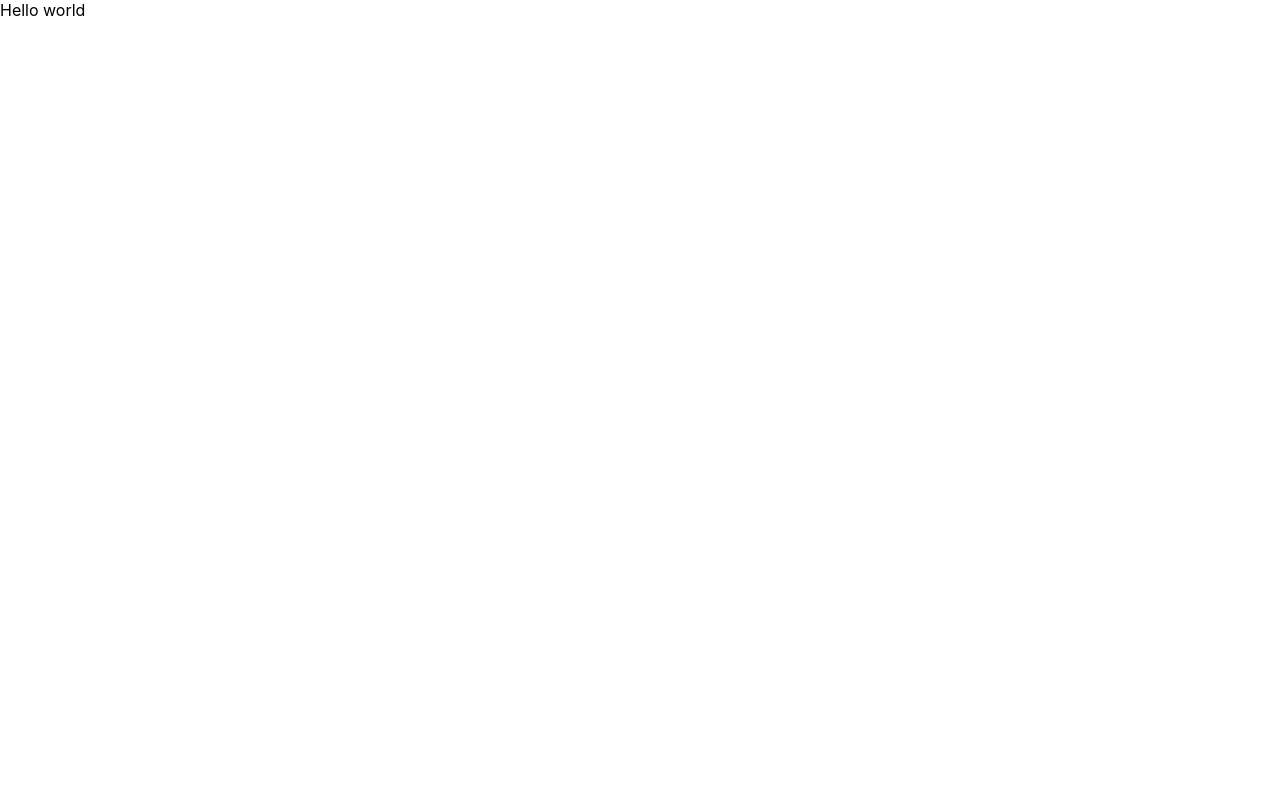
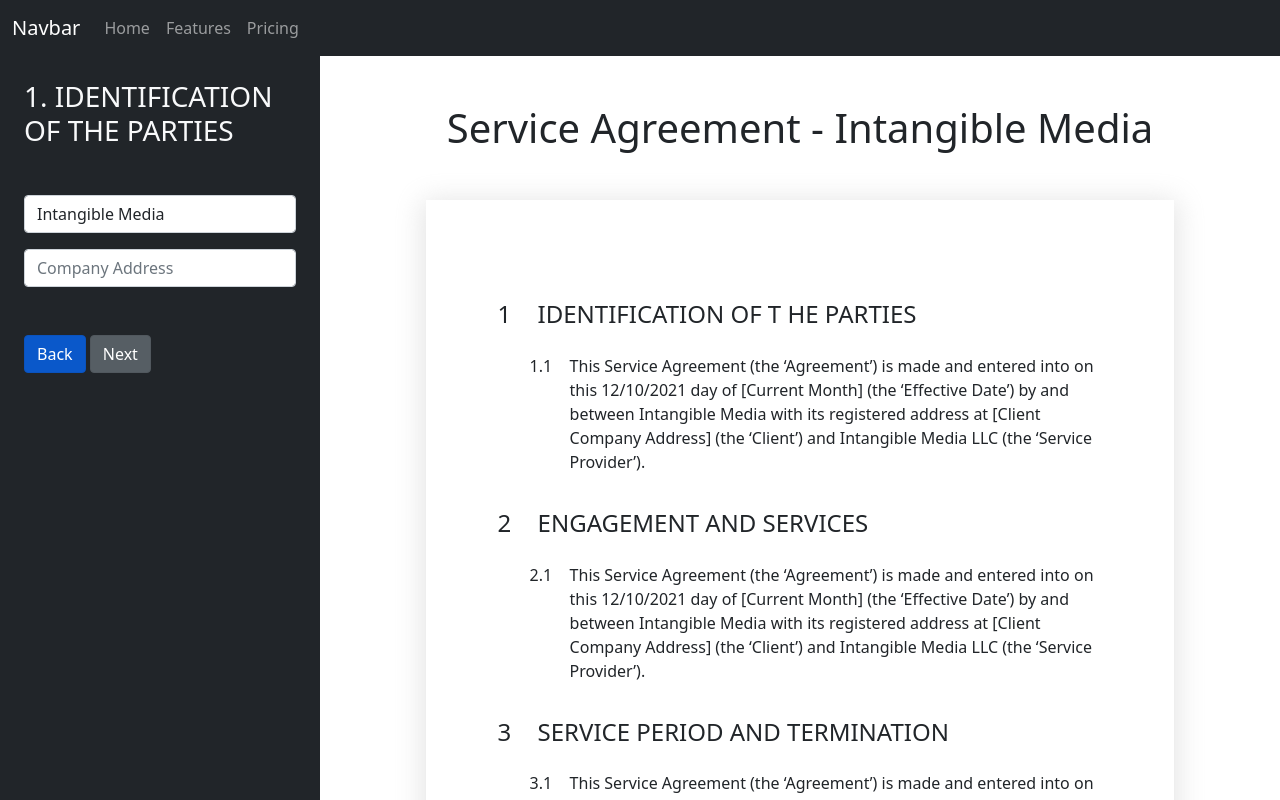
Before and after one commit to Bowtieman143/simplyfill, a Next.js app in the folder frontend/: page / in a window 1280 px wide. Built offline with nearby package versions, Linux system fonts and the light colour scheme.

Commit message:
Added react-bootstrap and started making the layout

```diff
--- /dev/null
+++ b/frontend/components/navbar.js
@@ -0,0 +1,16 @@
+import { Container, Navbar, Nav } from 'react-bootstrap'
+
+export default function MainNavbar(props) {
+    return (
+        <Navbar bg="dark" variant="dark">
+            <Container fluid className="px-0">
+                <Navbar.Brand href="#home">Navbar</Navbar.Brand>
+                <Nav className="me-auto">
+                    <Nav.Link href="#home">Home</Nav.Link>
+                    <Nav.Link href="#features">Features</Nav.Link>
+                    <Nav.Link href="#pricing">Pricing</Nav.Link>
+                </Nav>
+            </Container>
+      </Navbar>
+    )
+}
--- /dev/null
+++ b/frontend/components/primary.js
@@ -0,0 +1,115 @@
+import { Col, Form, Row } from "react-bootstrap";
+
+export default function Sidebar(props) {
+  let currentDate = new Date();
+  const dd = String(currentDate.getDate()).padStart(2, "0");
+  const mm = String(currentDate.getMonth() + 1).padStart(2, "0"); //January is 0!
+  const yyyy = currentDate.getFullYear();
+
+  currentDate = mm + "/" + dd + "/" + yyyy;
+  const { businessName } = props;
+
+  return (
+    <Col md={9} id="primary" className="pt-5">
+      <h1 className="text-center mb-5">Service Agreement - {businessName}</h1>
+      <div id="contract">
+        <ol className="">
+          <li>
+            <h4>IDENTIFICATION OF T HE PARTIES</h4>
+            <ol>
+              <li>
+                <p>
+                  This Service Agreement (the ‘Agreement’) is made and entered
+                  into on this {currentDate} day of [Current Month] (the
+                  ‘Effective Date’) by and between {businessName} with its
+                  registered address at [Client Company Address] (the ‘Client’)
+                  and Intangible Media LLC (the ‘Service Provider’).
+                </p>
+              </li>
+            </ol>
+          </li>
+          <li>
+            <h4>ENGAGEMENT AND SERVICES</h4>
+            <ol>
+              <li>
+                <p>
+                  This Service Agreement (the ‘Agreement’) is made and entered
+                  into on this {currentDate} day of [Current Month] (the
+                  ‘Effective Date’) by and between {businessName} with its
+                  registered address at [Client Company Address] (the ‘Client’)
+                  and Intangible Media LLC (the ‘Service Provider’).
+                </p>
+              </li>
+            </ol>
+          </li>
+          <li>
+            <h4>SERVICE PERIOD AND TERMINATION</h4>
+            <ol>
+              <li>
+                <p>
+                  This Service Agreement (the ‘Agreement’) is made and entered
+                  into on this {currentDate} day of [Current Month] (the
+                  ‘Effective Date’) by and between {businessName} with its
+                  registered address at [Client Company Address] (the ‘Client’)
+                  and Intangible Media LLC (the ‘Service Provider’).
+                </p>
+              </li>
+              <li>
+                <p>
+                  This Service Agreement (the ‘Agreement’) is made and entered
+                  into on this {currentDate} day of [Current Month] (the
+                  ‘Effective Date’) by and between {businessName} with its
+                  registered address at [Client Company Address] (the ‘Client’)
+                  and Intangible Media LLC (the ‘Service Provider’).
+                </p>
+              </li>
+            </ol>
+          </li>
+          <li>
+            <h4>FEES FOR SERVICES PERFORMED</h4>
+          </li>
+          <li>
+            <h4>OBLIGATIONS OF THE CLIENT</h4>
+          </li>
+          <li>
+            <h4>OWNERSHIP AND RISK</h4>
+          </li>
+          <li>
+            <h4>CONFIDENTIALITY AND RESPONSIBILITY</h4>
+          </li>
+          <li>
+            <h4>WARRANTIES</h4>
+          </li>
+
+          <li>
+            <h4>INDEPENDENT CONTRACTORS</h4>
+          </li>
+          <li>
+            <h4>LIMITATION OF LIABILITY</h4>
+          </li>
+          <li>
+            <h4>TRANSFER OF INTELLECTUAL PROPERTY RIGHTS</h4>
+          </li>
+          <li>
+            <h4>ASSIGNMENT</h4>
+          </li>
+          <li>
+            <h4>GOVERNING LAW AND DISPUTE RESOLUTION</h4>
+          </li>
+          <li>
+            <h4>RECOVERY OF LITIGATION EXPENSES</h4>
+          </li>
+          <li>
+            <h4>GENERAL</h4>
+          </li>
+          <li>
+            <h4>SEVERABILITY</h4>
+          </li>
+          <li>
+            <h4>SIGNATURES</h4>
+          </li>
+        </ol>
+      </div>
+    </Col>
+  );
+}
--- /dev/null
+++ b/frontend/components/sidebar.js
@@ -0,0 +1,35 @@
+import { Col, Form, Row, Button } from 'react-bootstrap'
+
+export default function Sidebar(props) {
+
+    const { businessName, setBusinessName } = props
+
+    return (
+        <Col md={3} id="sidebar" className="bg-dark text-light h-100 p-4">
+
+            <h3 className="mb-5">1. IDENTIFICATION OF THE PARTIES</h3>
+
+            <Form className="mb-5">
+              <Row className="mb-3">
+                <Form.Group as={Col} controlId="formGridEmail">
+                  <Form.Control type="text" placeholder="Company Name" value={businessName} onChange={(e) => {
+                      setBusinessName(e.target.value)
+                  }}/>
+                </Form.Group>
+              </Row>
+              <Row className="mb-9">
+                <Form.Group as={Col} controlId="formGridEmail">
+                  <Form.Control type="text" placeholder="Company Address" />
+                </Form.Group>
+              </Row>
+            </Form>
+
+            <Button variant="primary" size="md" active>
+                Back
+            </Button>{' '}
+            <Button variant="secondary" size="md" active>
+                Next
+            </Button>
+        </Col>
+    )
+}
--- a/frontend/package.json
+++ b/frontend/package.json
@@ -8,8 +8,10 @@
     "lint": "next lint"
   },
   "dependencies": {
+    "bootstrap": "^5.1.3",
     "next": "12.0.7",
     "react": "17.0.2",
+    "react-bootstrap": "^2.0.3",
     "react-dom": "17.0.2"
   },
   "devDependencies": {
--- a/frontend/pages/_app.js
+++ b/frontend/pages/_app.js
@@ -1,4 +1,5 @@
 import '../styles/globals.css'
+import 'bootstrap/dist/css/bootstrap.min.css'
 
 function MyApp({ Component, pageProps }) {
   return <Component {...pageProps} />
--- a/frontend/pages/index.js
+++ b/frontend/pages/index.js
@@ -1,6 +1,14 @@
+import { useState } from 'react'
 import Head from 'next/head'
+import { Container, Row, Col, Form, Button } from 'react-bootstrap'
+import Navbar from "../components/navbar"
+import Sidebar from "../components/sidebar"
+import Primary from "../components/primary"
 
 export default function Home() {
+
+  const [businessName, setBusinessName] = useState("Intangible Media");
+
   return (
     <div>
       <Head>
@@ -8,14 +16,17 @@
         <meta name="description" content="Generated by create next app" />
         <link rel="icon" href="/favicon.ico" />
       </Head>
-
-      <main>
-        Hello world
-      </main>
-
-      <footer>
-
-      </footer>
+      <Container fluid>
+        <Row className="bg-dark">
+          <Col>
+            <Navbar />
+          </Col>
+        </Row>
+        <Row>
+          <Sidebar businessName={businessName} setBusinessName={setBusinessName} />
+          <Primary businessName={businessName} />
+        </Row>
+      </Container>
     </div>
   )
 }
--- a/frontend/styles/globals.css
+++ b/frontend/styles/globals.css
@@ -14,3 +14,48 @@
 * {
   box-sizing: border-box;
 }
+
+#primary {
+  height: calc(100vh - 56px);
+  overflow-y: scroll;
+}
+
+#sidebar{
+  min-height: calc(100vh - 56px);
+}
+
+#contract {
+  max-width: 900px;
+  width: 80%;
+  margin: auto;
+  padding: 100px 80px;
+  box-shadow: 0px 4px 26px 3px rgba(193, 193, 193, 0.45);
+  /* overflow-y: scroll; */
+}
+
+#contract p {
+  /* padding-left: 25px; */
+}
+
+#primary #contract ol {
+  counter-reset: item;
+}
+
+#primary #contract ol li {
+  display: block;
+  position: relative;
+  margin-bottom: 35px;
+}
+
+#primary #contract ol li h4 {
+  margin-bottom: 25px;
+}
+
+#primary #contract ol p:before,
+#primary #contract ol h4:before {
+  content: counters(item, ".") " ";
+  counter-increment: item;
+  position: absolute;
+  top: 0px;
+  left: -40px;
+}
```
Also changed, not shown: 1 other file (tests, documents, lock files or other folders).
